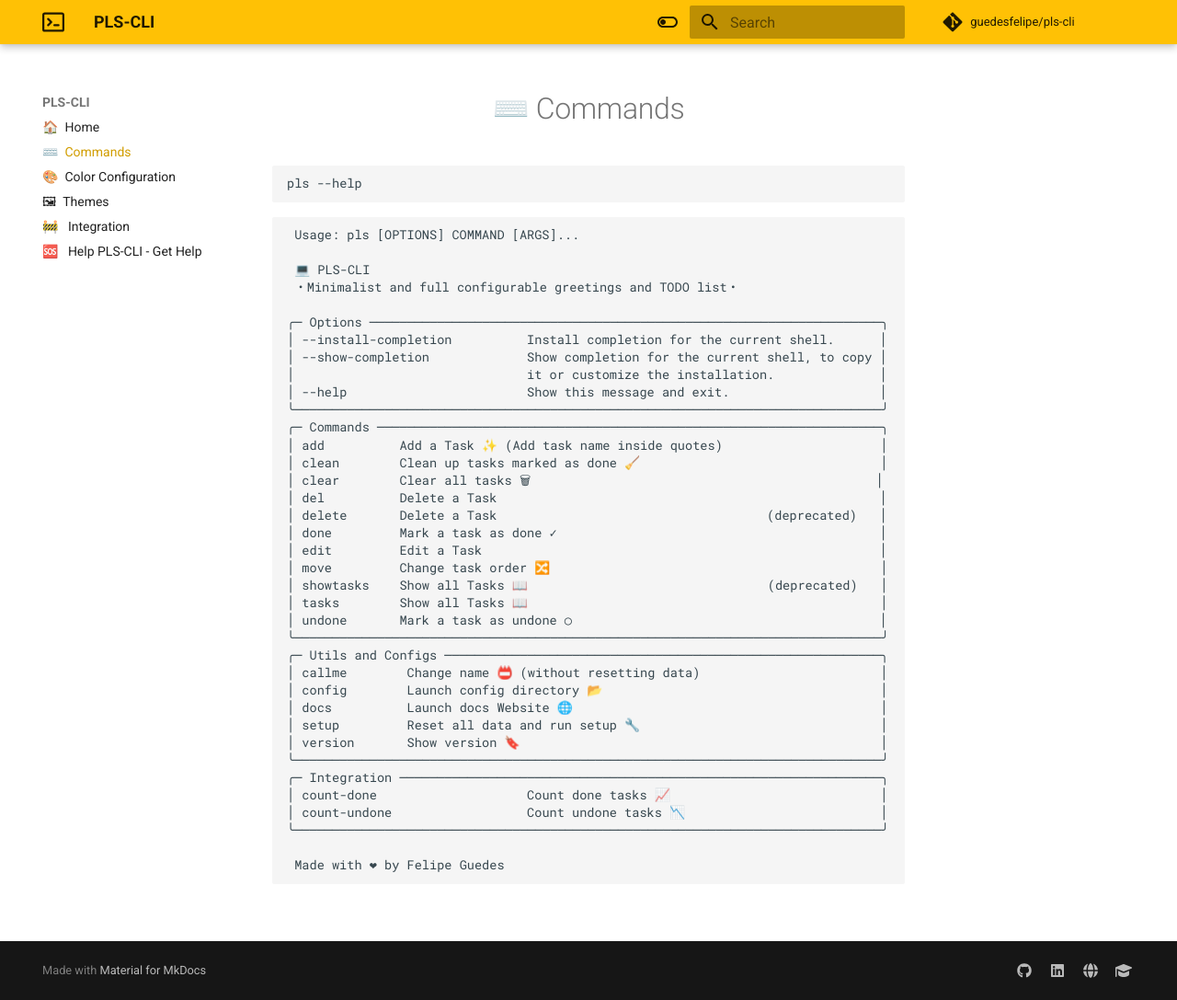
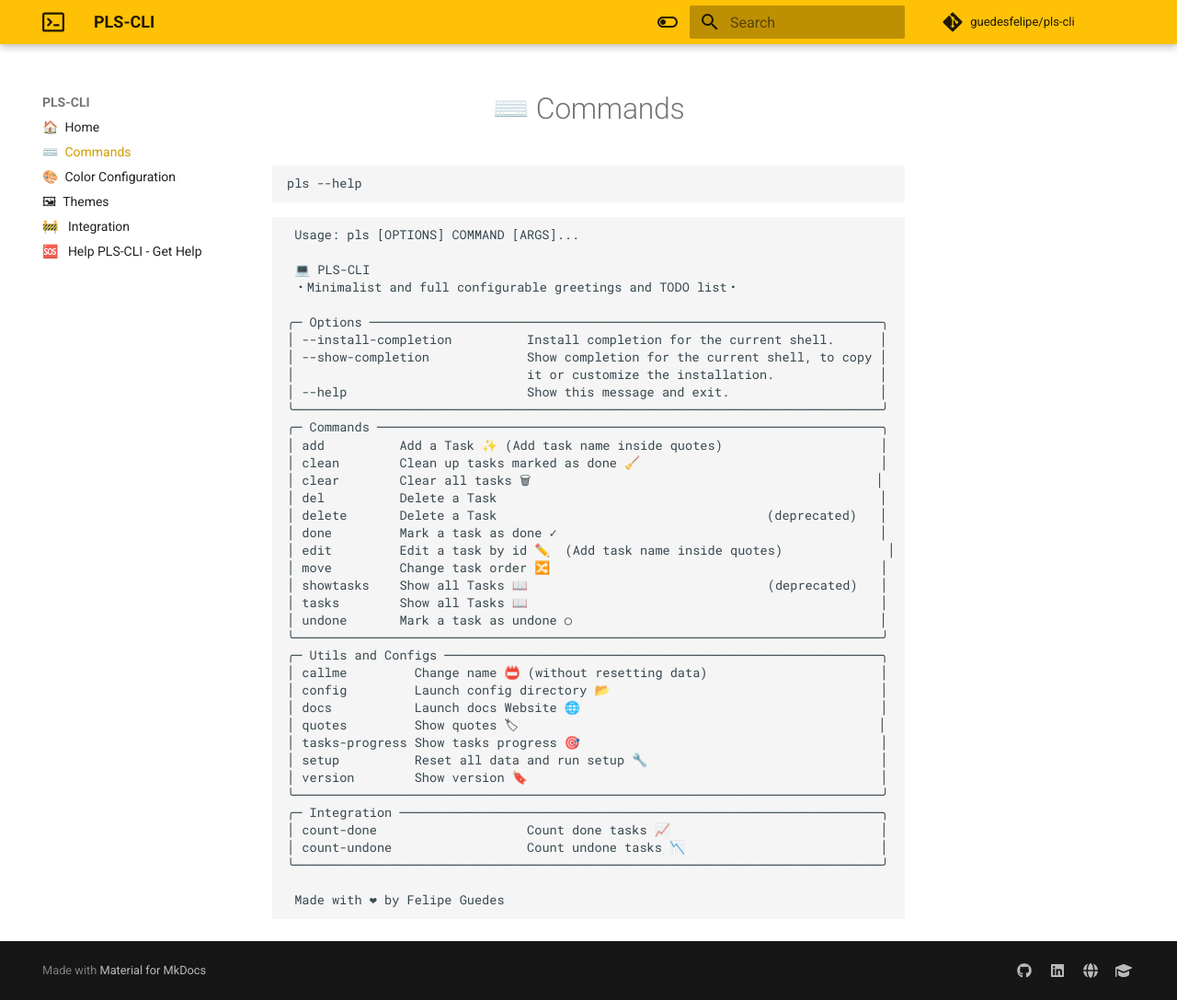
Before and after one commit to guedesfelipe/pls-cli, an MkDocs documentation site: the page built from docs/commands.md, in a window 1280 px wide and 1087 px high. Shown: the whole window at 92% size. Built offline with MkDocs 1.6.1 and Material for MkDocs 9.7.7, drawn with Linux system fonts in a browser that asks for light colours; comment, search, counter and statistics services are not loaded.

Commit message:
📝 Update docs with new commands

```diff
--- a/docs/commands.md
+++ b/docs/commands.md
@@ -25,18 +25,20 @@
 │ del          Delete a Task                                                   │
 │ delete       Delete a Task                                    (deprecated)   │
 │ done         Mark a task as done ✓                                           │
-│ edit         Edit a Task                                                     │
+│ edit         Edit a task by id ✏️  (Add task name inside quotes)              │
 │ move         Change task order 🔀                                            │
 │ showtasks    Show all Tasks 📖                                (deprecated)   │
 │ tasks        Show all Tasks 📖                                               │
 │ undone       Mark a task as undone ○                                         │
 ╰──────────────────────────────────────────────────────────────────────────────╯
 ╭─ Utils and Configs ──────────────────────────────────────────────────────────╮
-│ callme        Change name 📛 (without resetting data)                        │
-│ config        Launch config directory 📂                                     │
-│ docs          Launch docs Website 🌐                                         │
-│ setup         Reset all data and run setup 🔧                                │
-│ version       Show version 🔖                                                │
+│ callme         Change name 📛 (without resetting data)                       │
+│ config         Launch config directory 📂                                    │
+│ docs           Launch docs Website 🌐                                        │
+│ quotes         Show quotes 🏷                                                │
+│ tasks-progress Show tasks progress 🎯                                        │
+│ setup          Reset all data and run setup 🔧                               │
+│ version        Show version 🔖                                               │
 ╰──────────────────────────────────────────────────────────────────────────────╯
 ╭─ Integration ────────────────────────────────────────────────────────────────╮
 │ count-done                    Count done tasks 📈                            │
```
